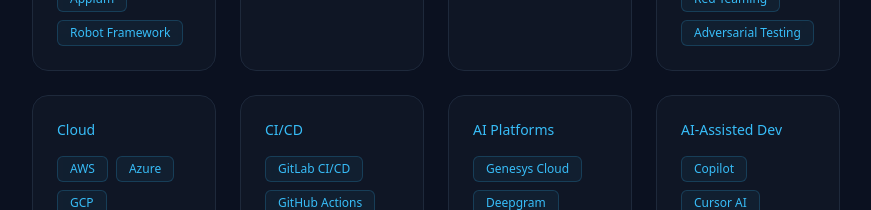
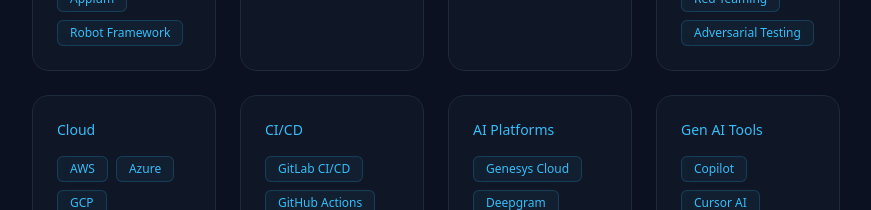
Before and after one commit to PramodGurudath31/portfolio, a Next.js app: page / in a window 1280 px wide. Shown: the part 5420-5630 px from the top of the page, without its empty margins (344-1215 px from the left). Built offline with nearby package versions, Linux system fonts and the light colour scheme.

Commit message:
Rename 'AI-Assisted Dev' to 'Gen AI Tools'

```diff
--- a/src/data/profile.ts
+++ b/src/data/profile.ts
@@ -211,7 +211,7 @@
     skills: ["Genesys Cloud", "Deepgram", "AKKA", "Adaptive SLM Models"],
   },
   {
-    title: "AI-Assisted Dev",
+    title: "Gen AI Tools",
     skills: ["Copilot", "Cursor AI", "Gemini", "ChatGPT"],
   },
 ];
```
